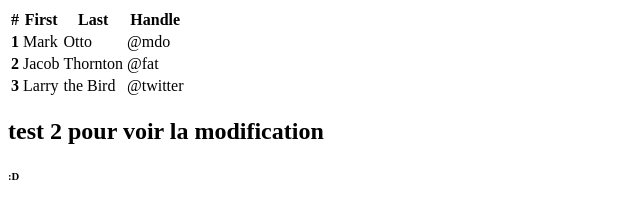
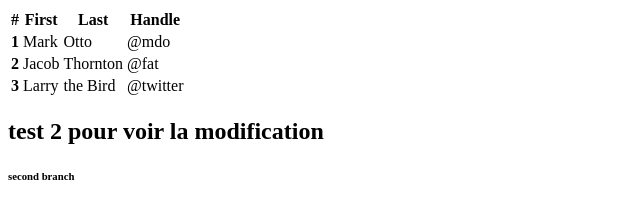
Before and after one commit to B-mariem/test, a plain HTML site: page index.html in a window 1280 px wide. Shown: the full height of the page, 0-640 px from the left. Drawn offline with Linux system fonts and the light colour scheme.

Commit message:
second commit

```diff
--- a/index.html
+++ b/index.html
@@ -34,5 +34,5 @@
         </tbody>
       </table>
       <h2>test 2 pour voir la modification</h2>
-      <h6>:D</h6>
+      <h6>second branch</h6>
 </body>
```
